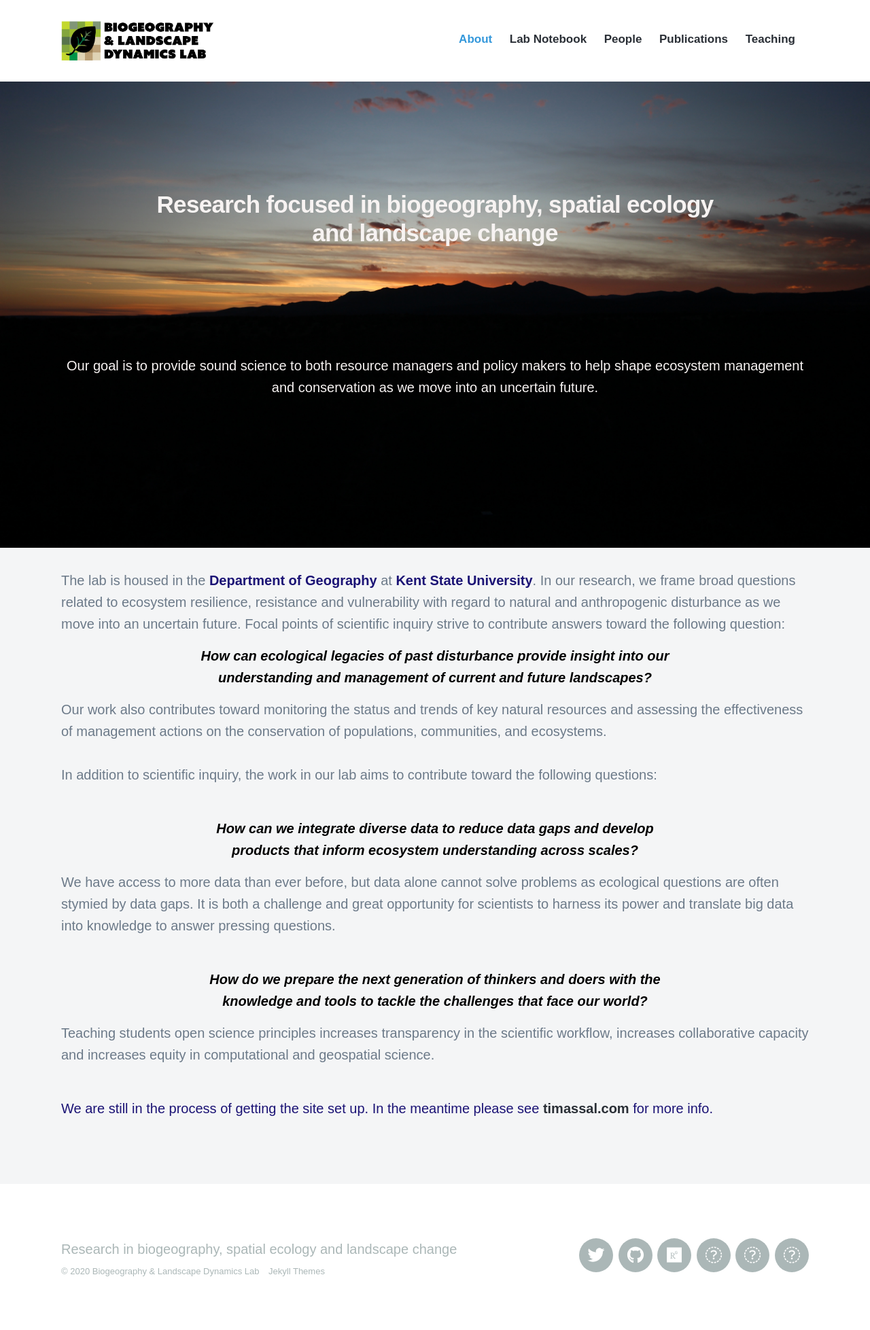
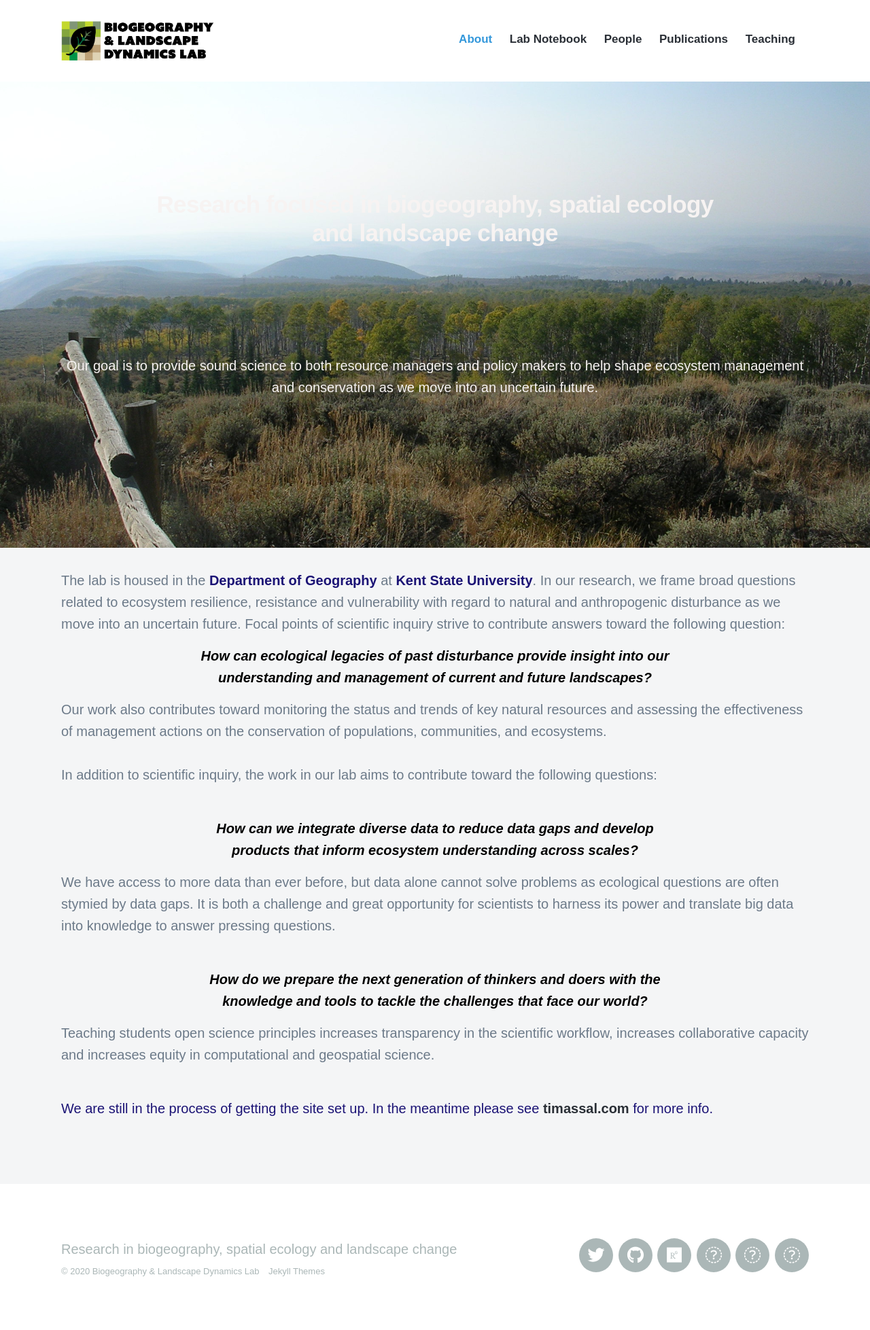
Before and after one commit to tjassal/tjassal.github.io, a Jekyll site: the page built from index.html, in a window 1280 px wide. Shown: the whole page at 68% size. Built offline with Jekyll 4.4.1, drawn with Linux system fonts in a browser that asks for light colours; nearby versions of some CDN libraries; some web fonts are replaced.

Commit message:
Update index.html

```diff
--- a/index.html
+++ b/index.html
@@ -2,7 +2,7 @@
 layout: default
 title:
 description: A litle more info here.
-featured_image: /images/banners/2017-NM-39.jpg
+featured_image: /images/banners/littlemtn-fence.jpg
 ---
 
 <section class="hero">
```
